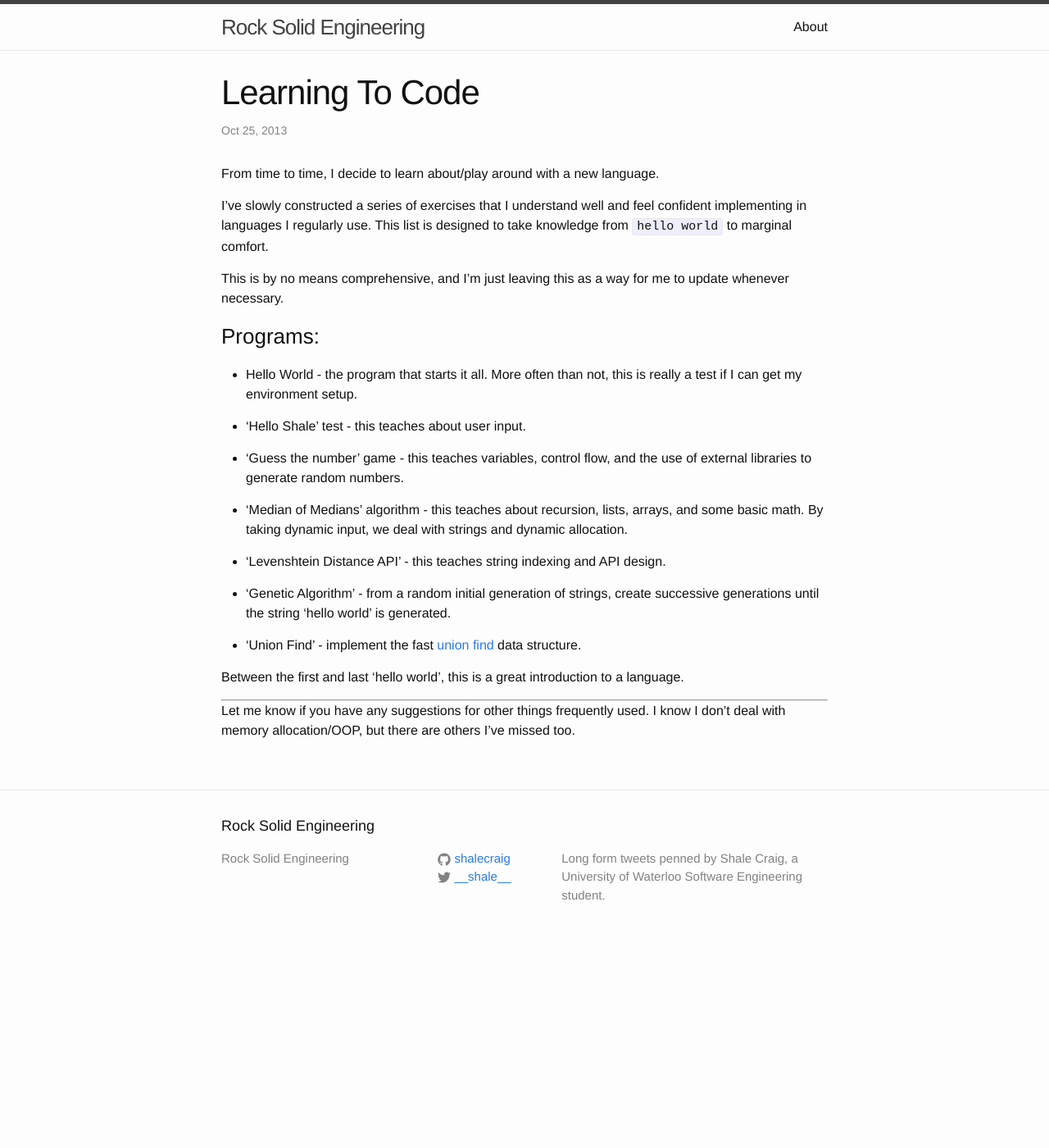
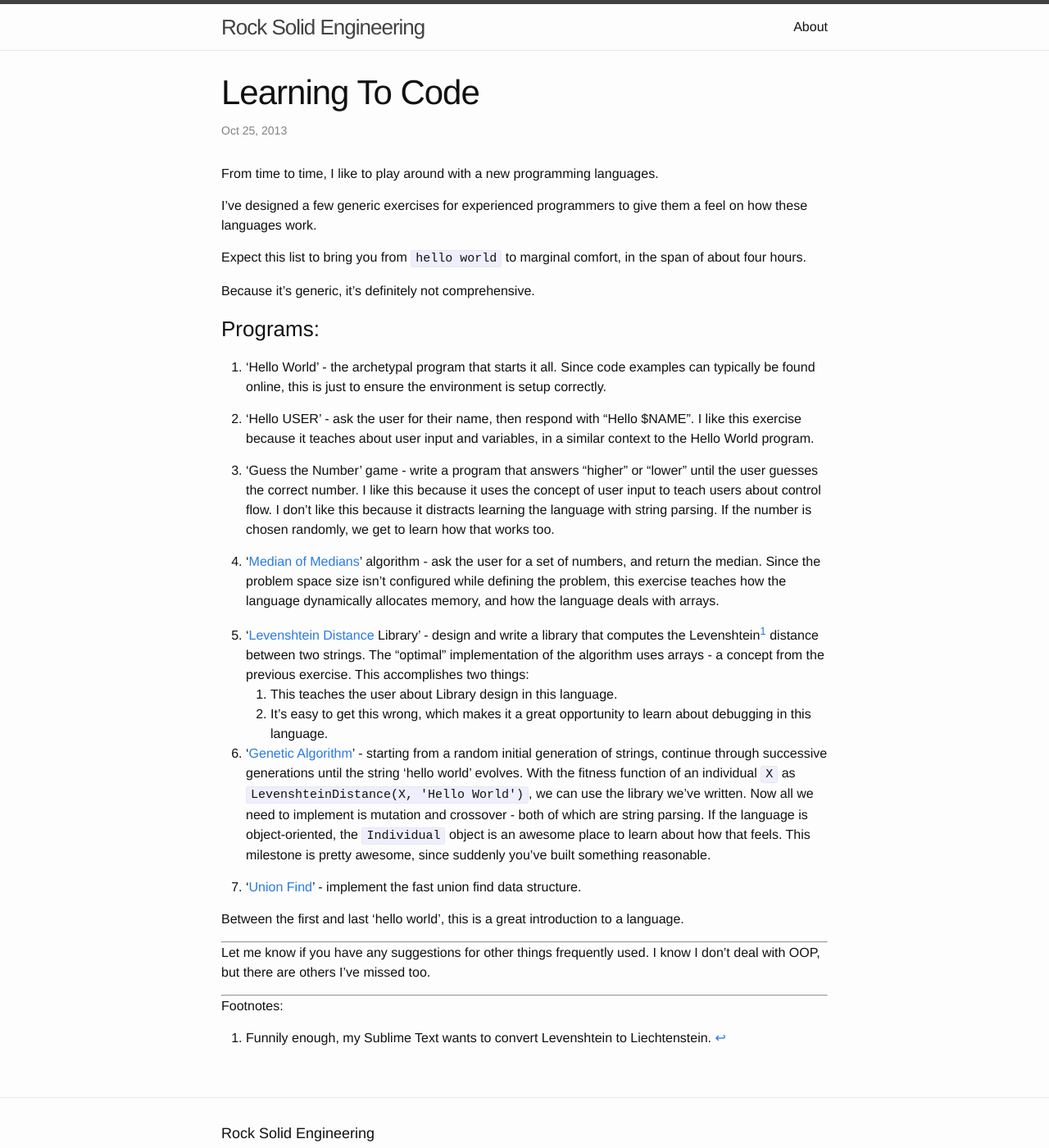
Before and after one commit to shalecraig/shalecraig.github.io, a Jekyll site: the page built from _posts/2013-10-25-learning-to-code.markdown, in a window 1280 px wide and 1400 px high. Shown: the whole window at 82% size. Built offline with Jekyll 4.4.1, drawn with Linux system fonts in a browser that asks for light colours.

Commit message:
Updated an old(er) post.

```diff
--- a/_posts/2013-10-25-learning-to-code.markdown
+++ b/_posts/2013-10-25-learning-to-code.markdown
@@ -6,34 +6,53 @@ comments: true
 categories:
 ---
 
-From time to time, I decide to learn about/play around with a new language.
+From time to time, I like to play around with a new programming languages.
 
-I've slowly constructed a series of exercises that I understand well and feel confident implementing in languages I regularly use.
-This list is designed to take knowledge from `hello world` to marginal comfort.
+I've designed a few generic exercises for experienced programmers to give them a feel on how these languages work.
 
-This is by no means comprehensive, and I'm just leaving this as a way for me to update whenever necessary.
+Expect this list to bring you from `hello world` to marginal comfort, in the span of about four hours.
+
+Because it's generic, it's definitely not comprehensive.
 
 ### Programs: ###
 
-- Hello World - the program that starts it all. More often than not, this is really a test if I can get my environment setup.
+1. 'Hello World' - the archetypal program that starts it all.
+	Since code examples can typically be found online, this is just to ensure the environment is setup correctly.
 
-- 'Hello Shale' test - this teaches about user input.
+1. 'Hello USER' - ask the user for their name, then respond with "Hello $NAME".
+	I like this exercise because it teaches about user input and variables, in a similar context to the Hello World program.
 
-- 'Guess the number' game - this teaches variables, control flow, and the use of external libraries to generate random numbers.
+1. 'Guess the Number' game - write a program that answers "higher" or "lower" until the user guesses the correct number.
+	I like this because it uses the concept of user input to teach users about control flow.
+	I don't like this because it distracts learning the language with string parsing.
+	If the number is chosen randomly, we get to learn how that works too.
 
-- 'Median of Medians' algorithm - this teaches about recursion, lists, arrays, and some basic math. By taking dynamic input, we deal with strings and dynamic allocation.
+1. '[Median of Medians](https://en.wikipedia.org/wiki/Median_of_medians)' algorithm - ask the user for a set of numbers, and return the median.
+	Since the problem space size isn't configured while defining the problem, this exercise teaches how the language dynamically allocates memory, and how the language deals with arrays.
 
-- 'Levenshtein Distance API' - this teaches string indexing and API design.
+1. '[Levenshtein Distance](https://en.wikipedia.org/wiki/Levenshtein_distance) Library' - design and write a library that computes the Levenshtein[^Levenshtein] distance between two strings.
+	The "optimal" implementation of the algorithm uses arrays - a concept from the previous exercise.
+	This accomplishes two things:
+	1. This teaches the user about Library design in this language.
+	1. It's easy to get this wrong, which makes it a great opportunity to learn about debugging in this language.
 
-- 'Genetic Algorithm' - from a random initial generation of strings, create successive generations until the string 'hello world' is generated.
+1. '[Genetic Algorithm](https://en.wikipedia.org/wiki/Genetic_algorithm)' - starting from a random initial generation of strings, continue through successive generations until the string 'hello world' evolves.
+	With the fitness function of an individual `X` as `LevenshteinDistance(X, 'Hello World')`, we can use the library we've written.
+	Now all we need to implement is mutation and crossover - both of which are string parsing.
+	If the language is object-oriented, the `Individual` object is an awesome place to learn about how that feels.
+	This milestone is pretty awesome, since suddenly you've built something reasonable.
 
-- 'Union Find' - implement the fast [union find](https://en.wikipedia.org/wiki/Disjoint-set_data_structure#Disjoint-set_forests) data structure.
+1. '[Union Find](https://en.wikipedia.org/wiki/Disjoint-set_data_structure#Disjoint-set_forests)' - implement the fast union find data structure.
 
-<!-- - 'Levenshtein Trie' - implement [this description](http://blog.vjeux.com/2011/c/c-fuzzy-search-with-trie.html) -->
 
 Between the first and last 'hello world', this is a great introduction to a language.
 
 -----------
 
 Let me know if you have any suggestions for other things frequently used.
-I know I don't deal with memory allocation/OOP, but there are others I've missed too.
+I know I don't deal with OOP, but there are others I've missed too.
+
+-----------
+Footnotes:
+
+[^Levenshtein]: Funnily enough, my Sublime Text wants to convert Levenshtein to Liechtenstein.
```
